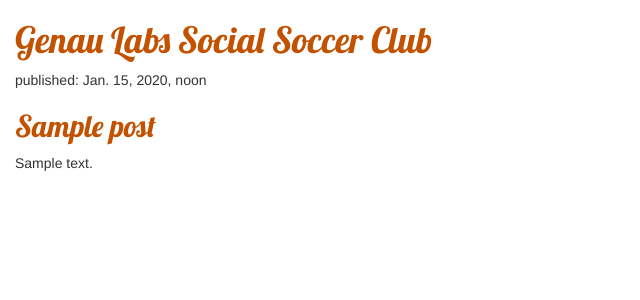
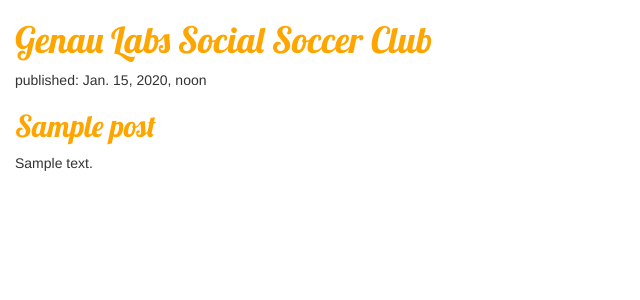
Before and after one commit to dannypiki/my-first-blog, a Django app: template blog/templates/blog/post_list.html in a window 1280 px wide. Shown: the top 300 px of the page, without its empty margins (0-640 px from the left). Run offline with Django 3.2, Linux system fonts and the light colour scheme; the template is opened without the code that fills it: values that come from a table or form of the project are taken from there, others are empty; tables that the repository leaves empty hold one stand-in row (values such as "Sample post"); some libraries are stand-ins or nearby versions.

```diff
--- a/blog/static/blog/css/blog.css
+++ b/blog/static/blog/css/blog.css
@@ -1,5 +1,5 @@
 h1 a, h2 a {
-    color: #C25100;
+    color: #FFA500;
     font-family: 'Lobster';
 }
 
```
